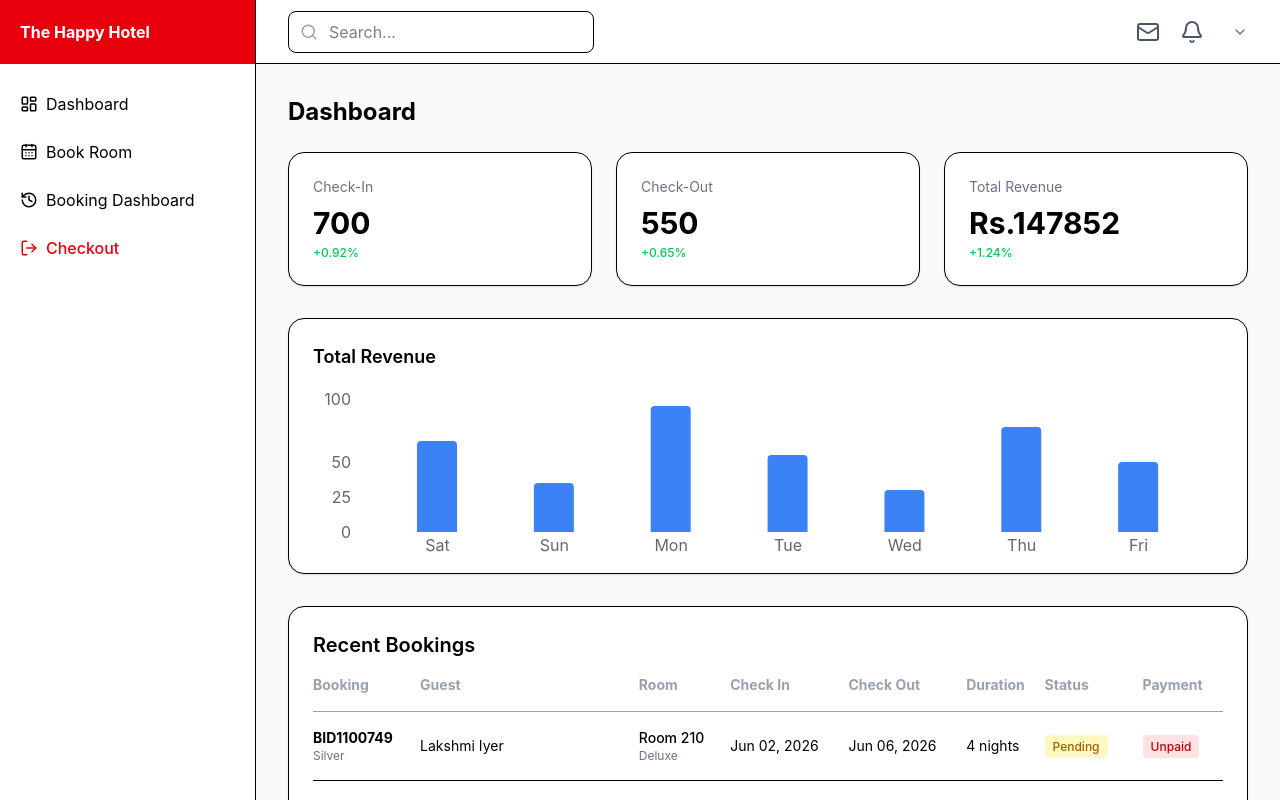
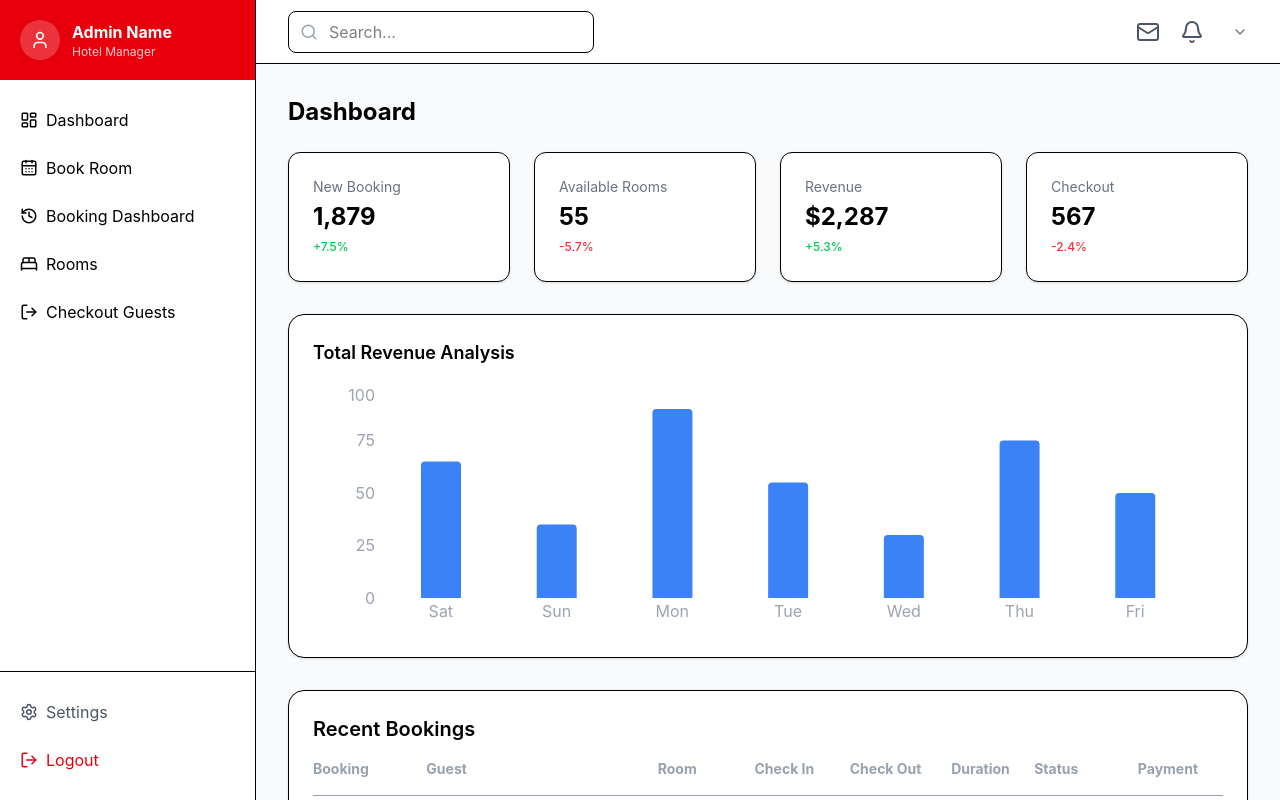
Before and after one commit to mgirijashree/HappyHotelManagement, a React (Vite) app: page /admin in a window 1280 px wide. Built offline with nearby package versions, Linux system fonts and the light colour scheme.

Commit message:
HappyHotelManagement

```diff
--- a/src/App.jsx
+++ b/src/App.jsx
@@ -6,7 +6,8 @@ import AdminLayout from "./components/AdminLayout";
 import AdminDashboard from "./pages/Admin/AdminDashboard";
 import BookingDashboard from "./pages/Admin/BookingDashboard";
 import BookingConfirmation from "./pages/Admin/BookingConfirmation";
-import Checkout from "./pages/Admin/Checkout"; // 1. Import your new page
+import Checkout from "./pages/Admin/Checkout";
+import Rooms from "./pages/Admin/Rooms";
 
 function App() {
   return (
@@ -22,6 +23,7 @@ function App() {
               <Route index element={<AdminDashboard />} />
               <Route path="booking-dashboard" element={<BookingDashboard />} />
               <Route path="checkout" element={<Checkout />} /> {/* 2. Add the route here */}
+              <Route path="rooms" element={<Rooms />} />
             </Route>
 
             <Route path="*" element={<Login />} />
--- a/src/components/AdminLayout.jsx
+++ b/src/components/AdminLayout.jsx
@@ -1,29 +1,48 @@
-
-import React, { useState } from 'react';
-import { Outlet } from 'react-router-dom';
+import React, { useState, useEffect } from 'react';
+import { Outlet, useNavigate } from 'react-router-dom';
 import Sidebar from './Sidebar';
 import AdminHeader from './AdminHeader';
-import BookingModal from './BookingModal'; // Import the modal
+import BookingModal from './BookingModal';
 
 export default function AdminLayout() {
   const [sidebarOpen, setSidebarOpen] = useState(false);
-  const [bookingOpen, setBookingOpen] = useState(false); // State for the modal
+  const [bookingOpen, setBookingOpen] = useState(false);
+  const navigate = useNavigate();
+
+  // --- Theme Logic ---
+  const toggleTheme = () => {
+    const isDark = document.documentElement.classList.toggle('dark');
+    localStorage.setItem('theme', isDark ? 'dark' : 'light');
+  };
+
+  useEffect(() => {
+    if (localStorage.theme === 'dark' || (!('theme' in localStorage) && window.matchMedia('(prefers-color-scheme: dark)').matches)) {
+      document.documentElement.classList.add('dark');
+    } else {
+      document.documentElement.classList.remove('dark');
+    }
+  }, []);
+
+  const handleLogout = () => {
+    localStorage.removeItem("authToken");
+    navigate("/login");
+  };
 
   return (
-    <div className="flex h-screen bg-gray-50 overflow-hidden">
-      {/* Sidebar: Pass the trigger function */}
+    <div className="flex h-screen bg-gray-50 dark:bg-gray-950 transition-colors duration-300 overflow-hidden">
       <div className={`fixed lg:static inset-y-0 left-0 z-30 w-64 transform transition-transform duration-300 ${sidebarOpen ? 'translate-x-0' : '-translate-x-full lg:translate-x-0'}`}>
         <Sidebar
           onClose={() => setSidebarOpen(false)}
-          onOpenBooking={() => setBookingOpen(true)} // Prop to open modal
+          onOpenBooking={() => setBookingOpen(true)}
+          toggleTheme={toggleTheme}
+          onLogout={handleLogout}
         />
       </div>
 
-      {/* Global Modal - Mounted here so it overlays everything */}
       {bookingOpen && <BookingModal onClose={() => setBookingOpen(false)} />}
 
       <div className="flex-1 flex flex-col overflow-hidden">
-        <div className="h-16 bg-white border-b shadow-sm">
+        <div className="h-16 bg-white dark:bg-gray-900 border-b dark:border-gray-800 shadow-sm transition-colors duration-300">
           <AdminHeader toggleSidebar={() => setSidebarOpen(!sidebarOpen)} />
         </div>
         <main className="flex-1 overflow-y-auto">
--- /dev/null
+++ b/src/components/DashboardStats.jsx
@@ -0,0 +1,20 @@
+import React from 'react';
+
+const StatCard = ({ title, value, change, color }) => (
+  <div className="bg-white dark:bg-gray-900 p-6 rounded-xl shadow-sm border dark:border-gray-800">
+    <h3 className="text-gray-500 dark:text-gray-400 text-sm">{title}</h3>
+    <p className="text-2xl font-bold dark:text-white mt-1">{value}</p>
+    <span className={`text-xs ${change.includes('+') ? 'text-green-500' : 'text-red-500'}`}>{change}</span>
+  </div>
+);
+
+export default function DashboardStats() {
+  return (
+    <div className="grid grid-cols-1 md:grid-cols-2 lg:grid-cols-4 gap-6 mb-8">
+      <StatCard title="New Booking" value="1,879" change="+7.5%" />
+      <StatCard title="Available Rooms" value="55" change="-5.7%" />
+      <StatCard title="Revenue" value="$2,287" change="+5.3%" />
+      <StatCard title="Checkout" value="567" change="-2.4%" />
+    </div>
+  );
+}
--- a/src/components/Sidebar.jsx
+++ b/src/components/Sidebar.jsx
@@ -1,50 +1,51 @@
-import React from "react";
-import { LayoutDashboard, CalendarDays, History, X, LogOut } from "lucide-react"; // 1. Added LogOut icon
+import React, { useState } from "react";
+import { LayoutDashboard, CalendarDays, History, LogOut, User, BedDouble, Settings } from "lucide-react";
 import { useNavigate } from "react-router-dom";
 
-const Sidebar = ({ onClose, onOpenBooking }) => {
+const Sidebar = ({ onClose, onOpenBooking, toggleTheme, onLogout }) => {
   const navigate = useNavigate();
+  const [showSettings, setShowSettings] = useState(false);
 
   return (
-    <div className="w-64 h-full bg-white border-r flex flex-col">
-      <div className="p-5 bg-red-600 text-white font-bold flex justify-between items-center">
-        <span>The Happy Hotel</span>
-        <button className="lg:hidden" onClick={onClose}><X size={20}/></button>
+    <div className="relative w-64 h-full bg-white border-r flex flex-col dark:bg-gray-900 dark:border-gray-800 transition-colors duration-300">
+      <div className="p-5 bg-red-600 text-white flex items-center gap-3">
+        <div className="w-10 h-10 rounded-full bg-white/20 flex items-center justify-center"><User size={20} /></div>
+        <div><p className="font-bold">Admin Name</p><p className="text-xs opacity-80">Hotel Manager</p></div>
       </div>
 
-      <nav className="flex-1 py-4">
-        <div
-          onClick={() => { navigate("/admin"); onClose(); }}
-          className="px-5 py-3 hover:bg-gray-100 cursor-pointer flex items-center gap-2"
-        >
-          <LayoutDashboard size={18}/> Dashboard
+      <nav className="flex-1 py-4 dark:text-gray-300">
+        {[
+          { label: "Dashboard", path: "/admin", icon: LayoutDashboard },
+          { label: "Book Room", action: onOpenBooking, icon: CalendarDays },
+          { label: "Booking Dashboard", path: "/admin/booking-dashboard", icon: History },
+          { label: "Rooms", path: "/admin/rooms", icon: BedDouble },
+          { label: "Checkout Guests", path: "/admin/checkout", icon: LogOut },
+        ].map((item, i) => (
+          <div key={i} onClick={() => { item.path ? navigate(item.path) : item.action(); onClose(); }} className="px-5 py-3 hover:bg-gray-100 dark:hover:bg-gray-800 cursor-pointer flex items-center gap-2">
+            <item.icon size={18}/> {item.label}
+          </div>
+        ))}
+      </nav>
+
+      <div className="border-t py-4 dark:border-gray-800">
+        <div onClick={() => setShowSettings(!showSettings)} className="px-5 py-3 hover:bg-gray-100 dark:hover:bg-gray-800 cursor-pointer flex items-center gap-2 text-gray-600 dark:text-gray-400">
+          <Settings size={18}/> Settings
         </div>
 
-        <div
-          onClick={() => { onOpenBooking(); onClose(); }}
-          className="px-5 py-3 hover:bg-gray-100 cursor-pointer flex items-center gap-2"
-        >
-          <CalendarDays size={18}/> Book Room
+        {showSettings && (
+          <div className="absolute bottom-20 left-2 right-2 bg-white dark:bg-gray-800 p-4 rounded-lg shadow-xl border dark:border-gray-700 z-50">
+            <h3 className="font-bold mb-3 text-sm dark:text-white">Theme Settings</h3>
+            <button onClick={toggleTheme} className="w-full py-2 bg-gray-100 dark:bg-gray-700 hover:bg-gray-200 dark:hover:bg-gray-600 rounded text-sm dark:text-white transition-colors">
+              Toggle Light/Dark Mode
+            </button>
+            <button onClick={() => setShowSettings(false)} className="w-full mt-2 text-red-500 text-xs font-semibold">Close</button>
+          </div>
+        )}
+
+        <div onClick={onLogout} className="px-5 py-3 hover:bg-red-50 dark:hover:bg-red-900/20 cursor-pointer flex items-center gap-2 text-red-600">
+          <LogOut size={18}/> Logout
         </div>
-
-        <div
-          onClick={() => { navigate("/admin/booking-dashboard"); onClose(); }}
-          className="px-5 py-3 hover:bg-gray-100 cursor-pointer flex items-center gap-2"
-        >
-          <History size={18}/> Booking Dashboard
-        </div>
-
-        {/* 2. Added Checkout Navigation Item */}
-        <div
-          onClick={() => {
-            navigate("/admin/checkout"); // Ensure this matches your route path
-            onClose();
-          }}
-          className="px-5 py-3 hover:bg-gray-100 cursor-pointer flex items-center gap-2 text-red-600 font-medium"
-        >
-          <LogOut size={18}/> Checkout
-        </div>
-      </nav>
+      </div>
     </div>
   );
 };
--- a/src/pages/Admin/AdminDashboard.jsx
+++ b/src/pages/Admin/AdminDashboard.jsx
@@ -4,27 +4,42 @@ import { bookings } from "../../data/bookings";
 import { chartData } from "../../data/chartData";
 import { dashboardStats } from "../../data/dashboardStats";
 
+// 1. Reusable Stat Card Component
+const StatCard = ({ title, value, change }) => (
+  <div className="bg-white dark:bg-gray-900 p-6 rounded-xl shadow-sm border dark:border-gray-800 transition-colors">
+    <h3 className="text-gray-500 dark:text-gray-400 text-sm">{title}</h3>
+    <p className="text-2xl font-bold dark:text-white mt-1">{value}</p>
+    <span className={`text-xs font-medium ${change.includes('+') ? 'text-green-500' : 'text-red-500'}`}>
+      {change}
+    </span>
+  </div>
+);
+
 const AdminDashboard = () => {
   return (
-    <div className="p-8 bg-gray-50 min-h-screen">
-      <h1 className="text-2xl font-bold mb-6">Dashboard</h1>
+    <div className="p-8 bg-gray-50 dark:bg-gray-950 min-h-screen transition-colors">
+      <h1 className="text-2xl font-bold mb-6 dark:text-white">Dashboard</h1>
 
-      {/* KPI Section */}
-      <div className="grid grid-cols-1 md:grid-cols-3 gap-6 mb-8">
-        <StatCard title="Check-In" value={dashboardStats.checkIn.count} trend={dashboardStats.checkIn.trend} />
-        <StatCard title="Check-Out" value={dashboardStats.checkOut.count} trend={dashboardStats.checkOut.trend} />
-        <StatCard title="Total Revenue" value={`Rs.${dashboardStats.revenue.count}`} trend={dashboardStats.revenue.trend} />
+      {/* KPI Section (Stats from screenshot) */}
+      <div className="grid grid-cols-1 md:grid-cols-2 lg:grid-cols-4 gap-6 mb-8">
+        <StatCard title="New Booking" value="1,879" change="+7.5%" />
+        <StatCard title="Available Rooms" value="55" change="-5.7%" />
+        <StatCard title="Revenue" value="$2,287" change="+5.3%" />
+        <StatCard title="Checkout" value="567" change="-2.4%" />
       </div>
 
       {/* Chart Section */}
-      <div className="bg-white rounded-2xl shadow-sm border mb-8 h-64 overflow-hidden">
-        <h2 className="text-lg font-semibold px-6 pt-6 mb-4">Total Revenue</h2>
-        <div className="w-full h-[180px]">
+      <div className="bg-white dark:bg-gray-900 rounded-2xl shadow-sm border dark:border-gray-800 mb-8 p-6 transition-colors">
+        <h2 className="text-lg font-semibold mb-4 dark:text-white">Total Revenue Analysis</h2>
+        <div className="w-full h-[250px]">
           <ResponsiveContainer width="100%" height="100%">
             <BarChart data={chartData} margin={{ top: 5, right: 30, left: 10, bottom: 5 }}>
-              <XAxis dataKey="name" axisLine={false} tickLine={false} padding={{ left: 20, right: 20 }} />
-              <YAxis axisLine={false} tickLine={false} />
-              <Tooltip cursor={{ fill: '#f3f4f6' }} />
+              <XAxis dataKey="name" axisLine={false} tickLine={false} tick={{fill: '#9ca3af'}} />
+              <YAxis axisLine={false} tickLine={false} tick={{fill: '#9ca3af'}} />
+              <Tooltip
+                contentStyle={{ backgroundColor: '#1f2937', border: 'none', borderRadius: '8px', color: '#fff' }}
+                cursor={{ fill: '#f3f4f6', opacity: 0.1 }}
+              />
               <Bar dataKey="revenue" fill="#3b82f6" radius={[4, 4, 0, 0]} barSize={40} />
             </BarChart>
           </ResponsiveContainer>
@@ -32,11 +47,12 @@ const AdminDashboard = () => {
       </div>
 
       {/* Recent Bookings Table */}
-      <div className="bg-white rounded-2xl shadow-sm border p-6">
-        <h2 className="text-xl font-semibold mb-4">Recent Bookings</h2>
+      <div className="bg-white dark:bg-gray-900 rounded-2xl shadow-sm border dark:border-gray-800 p-6 transition-colors">
+        <h2 className="text-xl font-semibold mb-4 dark:text-white">Recent Bookings</h2>
+        <div className="overflow-x-auto">
           <table className="w-full text-left border-collapse">
             <thead>
-            <tr className="text-gray-400 text-sm border-b">
+              <tr className="text-gray-400 text-sm border-b dark:border-gray-700">
                 <th className="pb-4">Booking</th>
                 <th className="pb-4">Guest</th>
                 <th className="pb-4">Room</th>
@@ -47,36 +63,26 @@ const AdminDashboard = () => {
                 <th className="pb-4">Payment</th>
               </tr>
             </thead>
-          <tbody className="divide-y">
+            <tbody className="divide-y dark:divide-gray-800">
               {bookings.slice(0, 5).map((b) => (
-              <tr key={b.id} className="text-sm">
-                <td className="py-4">
-                  <div className="font-bold">{b.id}</div>
-                  <div className="text-xs text-gray-500">{b.membership}</div>
-                </td>
+                <tr key={b.id} className="text-sm dark:text-gray-300">
+                  <td className="py-4 font-bold">{b.id}<div className="text-xs text-gray-500 font-normal">{b.membership}</div></td>
                   <td className="py-4">{b.name}</td>
-                <td className="py-4">
-                  <div className="font-medium">{b.roomNumber}</div>
-                  <div className="text-xs text-gray-500">{b.roomType}</div>
-                </td>
-                <td className="py-4">
-                  {b.checkIn ? new Date(b.checkIn).toLocaleDateString('en-US', { month: 'short', day: '2-digit', year: 'numeric' }) : "N/A"}
-                </td>
-                <td className="py-4">
-                  {b.checkOut ? new Date(b.checkOut).toLocaleDateString('en-US', { month: 'short', day: '2-digit', year: 'numeric' }) : "N/A"}
-                </td>
+                  <td className="py-4 font-medium">{b.roomNumber}<div className="text-xs text-gray-500 font-normal">{b.roomType}</div></td>
+                  <td className="py-4">{new Date(b.checkIn).toLocaleDateString()}</td>
+                  <td className="py-4">{new Date(b.checkOut).toLocaleDateString()}</td>
                   <td className="py-4">{b.duration}</td>
                   <td className="py-4">
                     <span className={`px-2 py-1 rounded text-xs font-medium
-                    ${b.status === 'Approved' ? 'bg-green-100 text-green-700' :
-                      b.status === 'Pending' ? 'bg-yellow-100 text-yellow-700' :
-                      'bg-red-100 text-red-700'}`}>
+                      ${b.status === 'Approved' ? 'bg-green-100 text-green-700 dark:bg-green-900/30 dark:text-green-400' :
+                      b.status === 'Pending' ? 'bg-yellow-100 text-yellow-700 dark:bg-yellow-900/30 dark:text-yellow-400' :
+                      'bg-red-100 text-red-700 dark:bg-red-900/30 dark:text-red-400'}`}>
                       {b.status}
                     </span>
                   </td>
                   <td className="py-4">
                     <span className={`px-2 py-1 rounded text-xs font-medium
-                    ${b.payment === 'Paid' ? 'bg-green-100 text-green-700' : 'bg-red-100 text-red-700'}`}>
+                      ${b.payment === 'Paid' ? 'bg-green-100 text-green-700 dark:bg-green-900/30 dark:text-green-400' : 'bg-red-100 text-red-700 dark:bg-red-900/30 dark:text-red-400'}`}>
                       {b.payment}
                     </span>
                   </td>
@@ -86,15 +92,8 @@ const AdminDashboard = () => {
           </table>
         </div>
       </div>
+    </div>
   );
 };
 
-const StatCard = ({ title, value, trend }) => (
-  <div className="bg-white p-6 rounded-2xl shadow-sm border">
-    <p className="text-gray-500 text-sm">{title}</p>
-    <h3 className="text-3xl font-bold mt-2">{value}</h3>
-    <p className="text-green-500 text-xs mt-1 font-medium">{trend}</p>
-  </div>
-);
-
 export default AdminDashboard;
--- /dev/null
+++ b/src/pages/Admin/Rooms.jsx
@@ -0,0 +1,106 @@
+import React, { useState } from "react";
+import { Plus, Edit, Trash2, X } from "lucide-react";
+import { rooms as initialRooms } from "../../data/rooms";
+
+const Rooms = () => {
+  const [rooms, setRooms] = useState(initialRooms);
+  const [showModal, setShowModal] = useState(false);
+
+  const deleteRoom = (id) => setRooms(rooms.filter((r) => r.id !== id));
+
+  return (
+    <div className="p-8 bg-gray-50 dark:bg-gray-950 min-h-screen transition-colors">
+      <div className="flex justify-between items-center mb-6">
+        <h1 className="text-2xl font-bold dark:text-white">Rooms Management</h1>
+        <button
+          onClick={() => setShowModal(true)}
+          className="flex items-center gap-2 bg-blue-600 text-white px-4 py-2 rounded-lg hover:bg-blue-700 transition"
+        >
+          <Plus size={18} /> Add Room
+        </button>
+      </div>
+
+      <div className="bg-white dark:bg-gray-900 rounded-xl shadow-sm border dark:border-gray-800 overflow-hidden">
+        <table className="w-full text-left border-collapse">
+          <thead>
+            <tr className="text-gray-400 text-sm border-b dark:border-gray-800">
+              <th className="p-4">Room Name</th>
+              <th className="p-4">Room #</th>
+              <th className="p-4">Max Occupancy</th>
+              <th className="p-4">Price</th>
+              <th className="p-4">Status</th>
+              <th className="p-4">Actions</th>
+            </tr>
+          </thead>
+          <tbody className="divide-y dark:divide-gray-800">
+            {rooms.map((room) => (
+              <tr key={room.id} className="dark:text-gray-300 text-sm">
+                <td className="p-4 font-bold">{room.name}</td>
+                <td className="p-4">{room.roomNumber || "N/A"}</td>
+                <td className="p-4">{room.maxOccupancy}</td>
+                <td className="p-4">${room.price}</td>
+                <td className="p-4">
+                  <span className={`px-2 py-1 rounded text-xs ${room.status === 'Available' ? 'bg-green-100 text-green-700' : 'bg-red-100 text-red-700'}`}>
+                    {room.status}
+                  </span>
+                </td>
+                <td className="p-4 flex gap-3">
+                  <button className="text-blue-500 hover:text-blue-700"><Edit size={16} /></button>
+                  <button onClick={() => deleteRoom(room.id)} className="text-red-500 hover:text-red-700"><Trash2 size={16} /></button>
+                </td>
+              </tr>
+            ))}
+          </tbody>
+        </table>
+      </div>
+
+      {showModal && (
+        <AddRoomModal
+          onClose={() => setShowModal(false)}
+          onAdd={(newRooms) => { setRooms([...rooms, ...newRooms]); setShowModal(false); }}
+        />
+      )}
+    </div>
+  );
+};
+
+const AddRoomModal = ({ onClose, onAdd }) => {
+  const [formData, setFormData] = useState({
+    name: "", roomNumber: "", price: "", maxOccupancy: "", numRooms: 1
+  });
+
+  const handleSubmit = (e) => {
+    e.preventDefault();
+    // Logic to create multiple rooms if "number of rooms" > 1
+    const newRooms = Array.from({ length: Number(formData.numRooms) }).map((_, index) => ({
+      id: Date.now() + index,
+      name: formData.name,
+      roomNumber: `${formData.roomNumber}-${index + 1}`,
+      price: Number(formData.price),
+      maxOccupancy: Number(formData.maxOccupancy),
+      status: "Available",
+      bookedDates: []
+    }));
+    onAdd(newRooms);
+  };
+
+  return (
+    <div className="fixed inset-0 bg-black/50 flex items-center justify-center p-4 z-50">
+      <form onSubmit={handleSubmit} className="bg-white dark:bg-gray-900 p-6 rounded-xl w-full max-w-sm shadow-xl">
+        <h2 className="text-xl font-bold mb-4 dark:text-white">Add New Room</h2>
+        <input className="w-full mb-3 p-2 border rounded dark:bg-gray-800 dark:text-white" placeholder="Room Name" onChange={(e) => setFormData({...formData, name: e.target.value})} required />
+        <input className="w-full mb-3 p-2 border rounded dark:bg-gray-800 dark:text-white" placeholder="Room Number (Prefix)" onChange={(e) => setFormData({...formData, roomNumber: e.target.value})} required />
+        <input className="w-full mb-3 p-2 border rounded dark:bg-gray-800 dark:text-white" type="number" placeholder="Price" onChange={(e) => setFormData({...formData, price: e.target.value})} required />
+        <input className="w-full mb-3 p-2 border rounded dark:bg-gray-800 dark:text-white" type="number" placeholder="Max Occupancy" onChange={(e) => setFormData({...formData, maxOccupancy: e.target.value})} required />
+        <input className="w-full mb-3 p-2 border rounded dark:bg-gray-800 dark:text-white" type="number" placeholder="Number of Rooms to add" onChange={(e) => setFormData({...formData, numRooms: e.target.value})} required />
+
+        <div className="flex gap-2">
+          <button type="button" onClick={onClose} className="w-full py-2 bg-gray-200 rounded">Cancel</button>
+          <button type="submit" className="w-full py-2 bg-blue-600 text-white rounded">Add</button>
+        </div>
+      </form>
+    </div>
+  );
+};
+
+export default Rooms;
```
Lines whose indentation alone changed are shown as unchanged.
